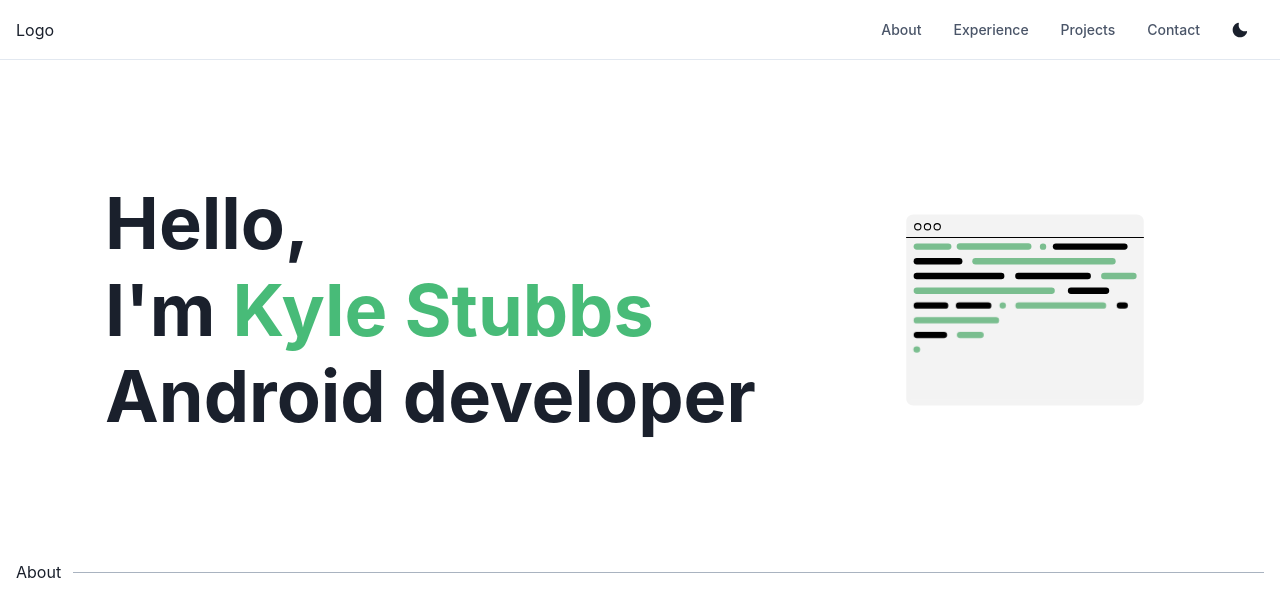
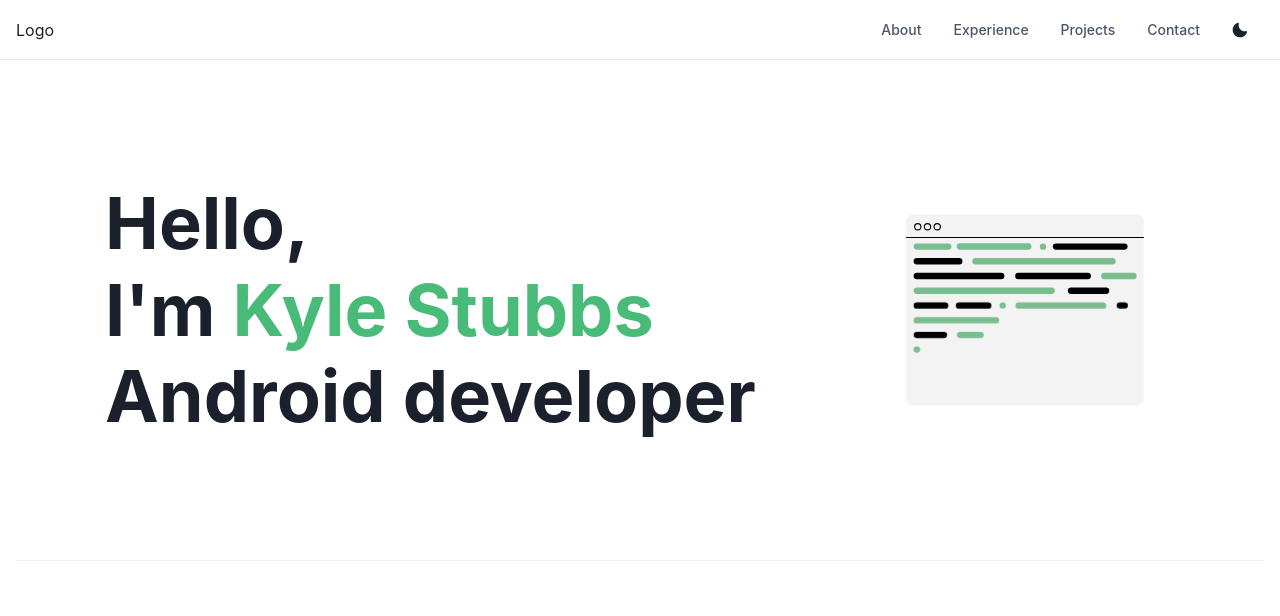
Before and after one commit to kylestubbs102/portfolio-website, a Next.js app: page / in a window 1280 px wide. Shown: the top 616 px of the page. Built offline with nearby package versions, Linux system fonts and the light colour scheme.

Commit message:
Removed PageDivider, just use chakra Divider

```diff
--- a/components/homepage/PageDivider.tsx
+++ /dev/null
@@ -1,16 +0,0 @@
-import { Divider, Flex, Text } from "@chakra-ui/react";
-
-interface DividerLabel {
-  label: string;
-}
-
-function PageDivider({ label }: DividerLabel) {
-  return (
-    <Flex flexDir={"row"} align={"center"} gap={3}>
-      <Text>{label}</Text>
-      <Divider borderColor={"gray.500"} orientation="horizontal" />
-    </Flex>
-  );
-}
-
-export default PageDivider;
--- a/pages/index.tsx
+++ b/pages/index.tsx
@@ -1,9 +1,11 @@
+import { Divider, useColorModeValue } from "@chakra-ui/react";
 import type { NextPage } from "next";
 import Head from "next/head";
 import Introduction from "../components/homepage/Introduction";
-import PageDivider from "../components/homepage/PageDivider";
 
 const Home: NextPage = () => {
+  const dividerColor = useColorModeValue("gray.300", "gray.800");
+
   return (
     <div>
       <Head>
@@ -12,7 +14,7 @@ const Home: NextPage = () => {
         <link rel="icon" href="/favicon.ico" />
       </Head>
       <Introduction />
-      <PageDivider label={"About"} />
+      <Divider orientation="horizontal" bgColor={dividerColor} h={.2} />
     </div>
   );
 };
```
